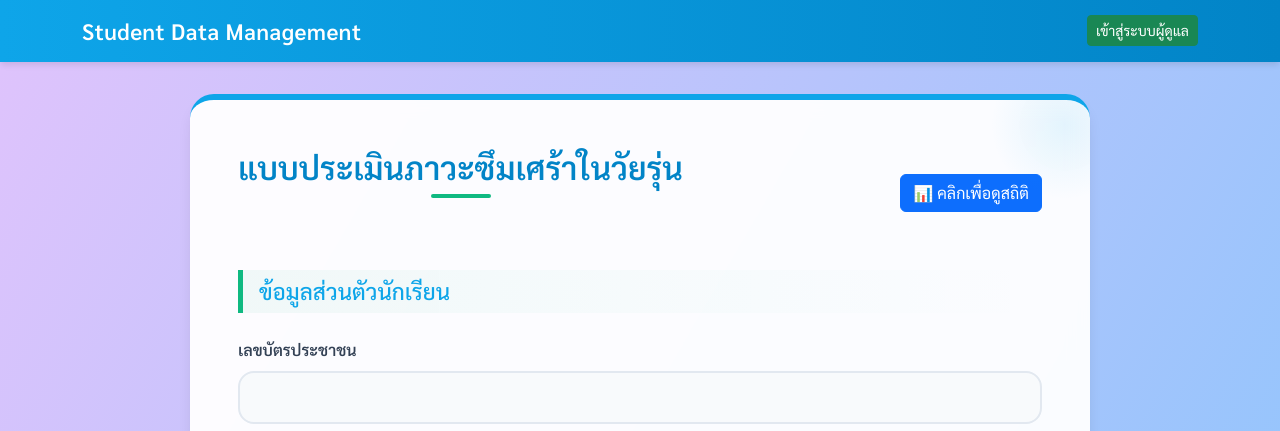
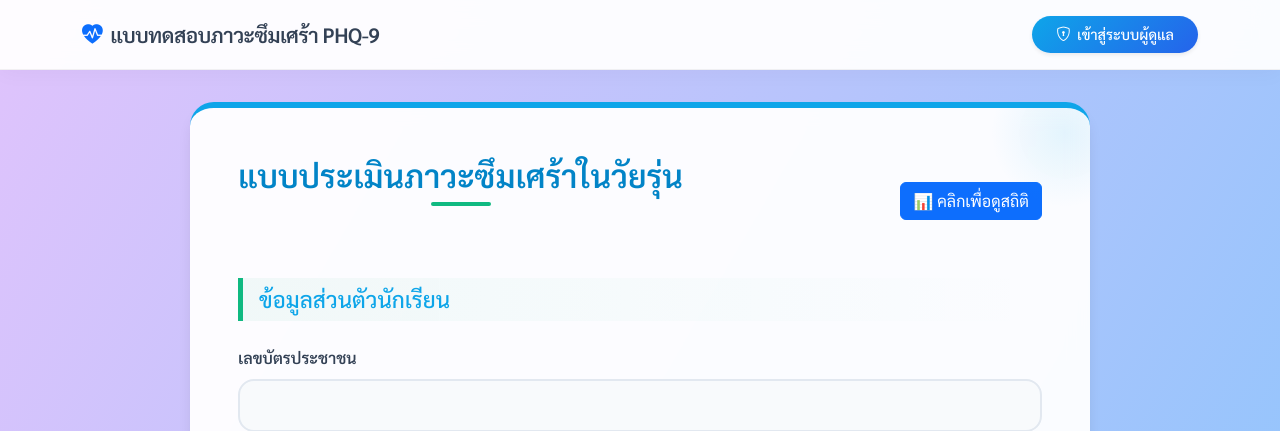
Before and after one commit to Aathis99/phq, a PHP site: page / in a window 1280 px wide. Shown: the top 431 px of the page. Run offline with PHP 8.4, Linux system fonts and the light colour scheme; data that the repository does not hold is empty.

Commit message:
แก้ nav ตกแต่งใหม่

```diff
--- a/public/navbar.php
+++ b/public/navbar.php
@@ -2,38 +2,106 @@
 // ตรวจสอบชื่อไฟล์ปัจจุบัน
 $current_page = basename($_SERVER['PHP_SELF']);
 ?>
-<nav class="navbar navbar-expand-lg navbar-dark bg-primary mb-4">
+<!-- เพิ่ม Bootstrap Icons -->
+<link rel="stylesheet" href="https://cdn.jsdelivr.net/npm/bootstrap-icons@1.11.3/font/bootstrap-icons.min.css">
+
+<style>
+    .navbar-modern {
+        background-color: rgba(255, 255, 255, 0.95);
+        backdrop-filter: blur(12px);
+        -webkit-backdrop-filter: blur(12px);
+        box-shadow: 0 4px 20px rgba(0, 0, 0, 0.03);
+        border-bottom: 1px solid rgba(0,0,0,0.05);
+        padding: 0.8rem 0;
+    }
+    .navbar-brand-modern {
+        font-weight: 700;
+        color: #334155 !important;
+        font-size: 1.3rem;
+        letter-spacing: -0.5px;
+        display: flex;
+        align-items: center;
+        gap: 0.5rem;
+    }
+    .nav-btn-modern {
+        border-radius: 50px;
+        padding: 0.5rem 1.2rem;
+        font-size: 0.9rem;
+        font-weight: 500;
+        transition: all 0.2s ease;
+        display: inline-flex;
+        align-items: center;
+        gap: 0.4rem;
+        border: 1px solid transparent;
+    }
+    .nav-btn-modern:hover {
+        transform: translateY(-2px);
+        box-shadow: 0 4px 12px rgba(0, 0, 0, 0.08);
+    }
+
+    /* Soft Button Styles */
+    .btn-soft-primary { background-color: #e0f2fe; color: #0284c7; }
+    .btn-soft-primary:hover { background-color: #0284c7; color: #ffffff; }
+
+    .btn-soft-teal { background-color: #ccfbf1; color: #0f766e; }
+    .btn-soft-teal:hover { background-color: #0f766e; color: #ffffff; }
+
+    .btn-soft-danger { background-color: #fee2e2; color: #991b1b; }
+    .btn-soft-danger:hover { background-color: #ef4444; color: #ffffff; }
+
+    .user-badge {
+        background-color: #f1f5f9;
+        padding: 0.4rem 1rem;
+        border-radius: 50px;
+        font-size: 0.85rem;
+        color: #475569;
+        font-weight: 600;
+        display: flex;
+        align-items: center;
+        gap: 0.5rem;
+    }
+</style>
+
+<nav class="navbar navbar-expand-lg navbar-light navbar-modern mb-4 sticky-top">
     <div class="container">
-        <a class="navbar-brand" href="index.php">Student Data Management</a>
+        <a class="navbar-brand navbar-brand-modern" href="index.php">
+            <i class="bi bi-heart-pulse-fill text-primary"></i>
+            แบบทดสอบภาวะซึมเศร้า PHQ-9
+        </a>
 
-        <div class="d-flex gap-2">
-            <?php if (isset($_SESSION['user'])): ?>
+        <button class="navbar-toggler border-0 shadow-none" type="button" data-bs-toggle="collapse" data-bs-target="#navbarContent">
+            <span class="navbar-toggler-icon"></span>
+        </button>
 
-                <?php if ($current_page != 'main.php'): ?>
-                    <a href="main.php" class="btn btn-warning btn-sm">จัดการข้อมูล</a>
-                <?php endif; ?>
-                <!-- ใช้ style เพื่อกำหนด Hex Code สีม่วง -->
-                <a href="manage_members.php" class="btn btn-sm text-black" style="background-color: #8ddcdc; border-color: #8ddcdc;">แก้ไขข้อมูลสมาชิก</a>
-                <?php
-                // --- ส่วนเช็คเงื่อนไขปุ่มย้อนกลับ ---
-                // ถ้าอยู่หน้า phq_history.php ให้แสดงปุ่ม "ย้อนกลับ" (กลับไป main.php)
-                if ($current_page == 'phq_history.php'):
-                ?>
-                    <!-- <a href="main.php" class="btn btn-secondary btn-sm border-white text-white">
-                        <i class="bi bi-arrow-left"></i> ย้อนกลับ
-                    </a> -->
-                <?php endif; ?>
+        <div class="collapse navbar-collapse" id="navbarContent">
+            <div class="ms-auto d-flex gap-2 align-items-center flex-wrap mt-3 mt-lg-0">
+                <?php if (isset($_SESSION['user'])): ?>
 
-                <!-- <a href="index.php" class="btn btn-light text-primary btn-sm">ไปหน้า Index</a> -->
+                    <div class="user-badge me-2 d-none d-lg-flex">
+                        <i class="bi bi-person-circle text-secondary"></i>
+                        <?= htmlspecialchars($_SESSION['user']['username']) ?>
+                    </div>
 
+                    <?php if ($current_page != 'main.php'): ?>
+                        <a href="main.php" class="btn btn-soft-primary nav-btn-modern text-decoration-none">
+                            <i class="bi bi-database"></i> จัดการข้อมูล
+                        </a>
+                    <?php endif; ?>
 
+                    <a href="manage_members.php" class="btn btn-soft-teal nav-btn-modern text-decoration-none">
+                        <i class="bi bi-people"></i> สมาชิก
+                    </a>
 
-                <a href="logout.php" class="btn btn-danger btn-sm">ออกจากระบบ</a>
+                    <a href="logout.php" class="btn btn-soft-danger nav-btn-modern text-decoration-none">
+                        <i class="bi bi-box-arrow-right"></i> ออกจากระบบ
+                    </a>
 
             <?php else: ?>
-                <!-- <a href="index.php" class="btn btn-success btn-sm">ทำแบบประเมิน</a> -->
-                <a href="login.php" class="btn btn-success btn-sm">เข้าสู่ระบบผู้ดูแล</a>
+                    <a href="login.php" class="btn btn-primary nav-btn-modern shadow-sm border-0 px-4" style="background: linear-gradient(135deg, #0ea5e9 0%, #2563eb 100%);">
+                        <i class="bi bi-shield-lock"></i> เข้าสู่ระบบผู้ดูแล
+                    </a>
             <?php endif; ?>
+            </div>
         </div>
     </div>
 </nav>
```
